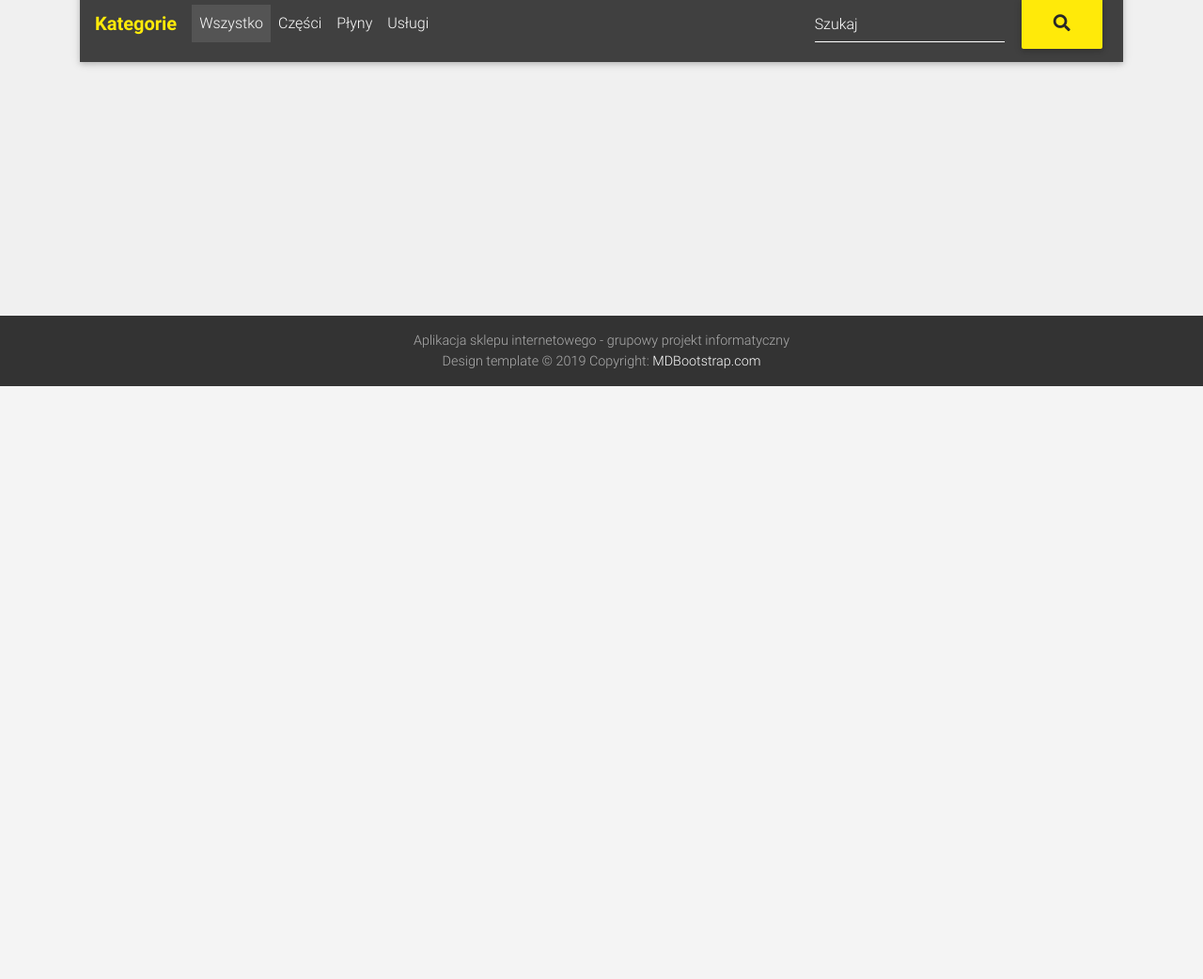
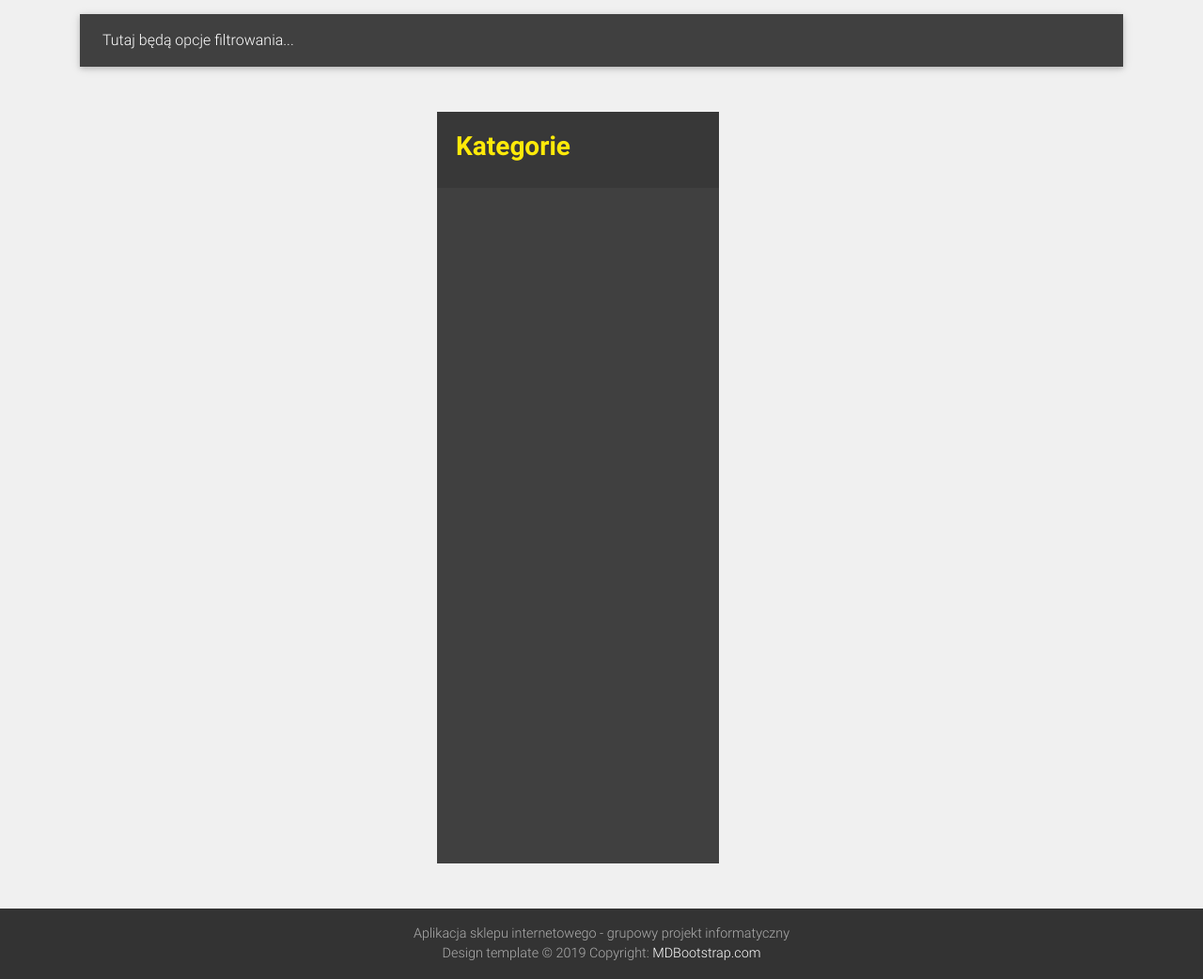
Before and after one commit to IhateTrains/group-project, a Django app: page / in a window 1280 px wide. Shown: the part 390-1432 px from the top of the page at 94% size. Before the commit the page ends 801 px from the top, so only its background shows below. Run offline with Django 3.2, Linux system fonts and the light colour scheme; data that the repository does not hold is empty; some libraries are stand-ins or nearby versions.

Commit message:
category sidebar added + tweaks
search input moved to main navbar
category_bar.html renamed to filter_bar.html
+special_offer.html added
page icon updated

```diff
--- a/pages/templates/pages/base.html
+++ b/pages/templates/pages/base.html
@@ -32,7 +32,7 @@
 
   <!-- Navbar -->
   <nav id="navbar" class="navbar navbar-expand-lg navbar-dark main-navbar scrolling-navbar mb-4">
-    <div class="container">
+    <div class="container-fluid" style="width: 80%;">
 
       <!-- Brand -->
       <a class="navbar-brand waves-effect" href="/">
@@ -51,7 +51,7 @@
       <div class="collapse navbar-collapse" id="navbarSupportedContent">
 
         <!-- Left -->
-        <ul class="navbar-nav mr-auto">
+        <ul class="navbar-nav" id="nav-links">
           {% url 'pages:home' as home %}
           {% url 'pages:sales' as sales %}
           {% url 'pages:shops' as shops %}
@@ -73,6 +73,28 @@
             <a class="nav-link" href="{{ contact }}">Kontakt</a>
           </li>
         </ul>
+
+        <br></br>
+
+        <!-- Search -->
+        <div class="navbar-nav mx-auto">
+          <div class="nav-item">
+            <form class="form-inline" method="POST" action={% url 'pages:search-products' %}>
+
+              {% csrf_token %}
+              <div class="input-group">
+                <input class="form-control" type="text" placeholder="Szukaj" aria-label="Szukaj" name="searched">
+              </div>
+              <div class="input-group-append">
+                <button class="btn yellow-btn search-btn" type="submit">
+                  <i class="fas fa-search"></i>
+                </button>
+              </div>
+
+            </form>
+          </div>
+        </div>
+
 
         <!-- Right -->
         <ul class="navbar-nav nav-flex-icons">
--- a/pages/templates/pages/category.html
+++ b/pages/templates/pages/category.html
@@ -21,7 +21,7 @@
 
 <main>
     <div class="container">
-      {%  include "pages/category_bar.html" %}
+      {%  include "pages/filter_bar.html" %}
 
       <!--Section: Products v.3-->
       <section class="text-center mb-4">
--- a/pages/templates/pages/category_bar.html
+++ /dev/null
@@ -1,49 +0,0 @@
-<nav class="navbar navbar-expand-lg navbar-dark nav-category mt-3 mb-5">
-
-    <!-- Navbar brand -->
-    <span class="navbar-brand">Kategorie</span>
-
-    <!-- Collapse button -->
-    <button class="navbar-toggler" type="button" data-toggle="collapse" data-target="#basicExampleNav"
-      aria-controls="basicExampleNav" aria-expanded="false" aria-label="Toggle navigation">
-      <span class="navbar-toggler-icon"></span>
-    </button>
-
-    <!-- Collapsible content -->
-    <div class="collapse navbar-collapse" id="basicExampleNav">
-
-      <!-- Links -->
-      <ul class="navbar-nav mr-auto">
-        <li class="nav-item active">
-          <a class="nav-link" href="#">Wszystko
-            <span class="sr-only">(current)</span>
-          </a>
-        </li>
-        <li class="nav-item">
-          <a class="nav-link" href="#">Części</a>
-        </li>
-        <li class="nav-item">
-          <a class="nav-link" href="#">Płyny</a>
-        </li>
-        <li class="nav-item">
-          <a class="nav-link" href="#">Usługi</a>
-        </li>
-
-      </ul>
-      <!-- Links -->
-      {% url 'pages:sales' as sales %}
-      {% if request.path != sales %}
-      <form class="form-inline" method="POST" action={% url 'pages:search-products' %}>
-        {% csrf_token %}
-        <div class="md-form my-0">
-          <input class="form-control mr-sm-2" type="text" placeholder="Szukaj" aria-label="Szukaj" name="searched">
-          <button class="btn search-btn" type="submit">
-            <i class="fas fa-search"></i>
-          </button>
-        </div>
-      </form>
-      {% endif %}
-    </div>
-    <!-- Collapsible content -->
-
-  </nav>
--- a/pages/templates/pages/contact.html
+++ b/pages/templates/pages/contact.html
@@ -11,7 +11,7 @@
         {% csrf_token %}
         <div class="md-form my-0">
           <input class="form-control mr-sm-2" type="text" placeholder="Wpisz miasto" aria-label="Szukaj" name="searched">
-          <button class="btn search-btn" type="submit">
+          <button class="btn yellow-btn" type="submit">
             <i class="fas fa-search"></i>
           </button>
         </div>
--- /dev/null
+++ b/pages/templates/pages/filter_bar.html
@@ -0,0 +1,28 @@
+<nav class="navbar navbar-expand-lg navbar-dark nav-category mt-3 mb-5">
+
+  <button type="button" id="sidebarCollapse" class="btn yellow-btn">
+    <i class="fas fa-align-left"></i>
+    <span>Kategorie</span>
+  </button>
+
+    <!-- Navbar brand -->
+
+    <!-- Collapse button -->
+    <button class="navbar-toggler" type="button" data-toggle="collapse" data-target="#filter-bar"
+      aria-controls="filter-bar" aria-expanded="false" aria-label="Toggle navigation">
+      <span class="navbar-toggler-icon"></span>
+    </button>
+
+    <!-- Collapsible content -->
+    <div class="collapse navbar-collapse" id="filter-bar">
+
+      <!-- Links -->
+      <ul class="navbar-nav mr-auto">
+        <li class="nav-item">
+          <a class="nav-link" href="#">Tutaj będą opcje filtrowania...</a>
+        </li>
+      </ul>
+    </div>
+    <!-- Collapsible content -->
+
+  </nav>
--- a/pages/templates/pages/home.html
+++ b/pages/templates/pages/home.html
@@ -4,116 +4,7 @@
 
 {% load cart_template_tags %}
 
-<!--Carousel Wrapper-->
-  <div id="carousel-example-1z" class="carousel slide carousel-fade mx-auto" data-ride="carousel">
-
-    <!--Indicators-->
-    <ol class="carousel-indicators">
-      <li data-target="#carousel-example-1z" data-slide-to="0" class="active"></li>
-      <li data-target="#carousel-example-1z" data-slide-to="1"></li>
-      <li data-target="#carousel-example-1z" data-slide-to="2"></li>
-    </ol>
-    <!--/.Indicators-->
-
-    <!--Slides-->
-    <div class="carousel-inner" role="listbox">
-
-      <!--First slide-->
-      <div class="carousel-item active">
-        <div class="view" style="background-image: url('https://libreshot.com/wp-content/uploads/2018/02/classic-car-interior.jpg'); background-repeat: no-repeat; background-size: cover;">
-
-          <!-- Mask & flexbox options-->
-          <div class="mask rgba-black-strong d-flex justify-content-center align-items-center">
-
-            <!-- Content -->
-            <div class="text-center white-text mx-5 wow fadeIn">
-              <h1 class="mb-4">
-                <strong>Oferta specjalna</strong>
-              </h1>
-
-              <p>
-                <strong>Tutaj może być jakiś opis :)</strong>
-              </p>
-
-            </div>
-            <!-- Content -->
-
-          </div>
-          <!-- Mask & flexbox options-->
-
-        </div>
-      </div>
-      <!--/First slide-->
-
-      <!--Second slide-->
-      <div class="carousel-item">
-        <div class="view" style="background-image: url('https://cdn.pixabay.com/photo/2018/06/17/10/07/auto-part-3480231_960_720.jpg'); background-repeat: no-repeat; background-size: cover;">
-
-          <!-- Mask & flexbox options-->
-          <div class="mask rgba-black-strong d-flex justify-content-center align-items-center">
-
-            <!-- Content -->
-            <div class="text-center white-text mx-5 wow fadeIn">
-              <h1 class="mb-4">
-                <strong>Oferta specjalna</strong>
-              </h1>
-
-              <p>
-                <strong>Tutaj może być jakiś opis :)</strong>
-              </p>
-
-            </div>
-            <!-- Content -->
-
-          </div>
-          <!-- Mask & flexbox options-->
-
-        </div>
-      </div>
-      <!--/Second slide-->
-
-      <!--Third slide-->
-      <div class="carousel-item">
-        <div class="view" style="background-image: url('https://pixnio.com/free-images/2018/11/27/2018-11-27-15-52-20-1200x714.jpg'); background-repeat: no-repeat; background-size: cover;">
-
-          <!-- Mask & flexbox options-->
-          <div class="mask rgba-black-strong d-flex justify-content-center align-items-center">
-
-            <!-- Content -->
-            <div class="text-center white-text mx-5 wow fadeIn">
-              <h1 class="mb-4">
-                <strong>Oferta specjalna</strong>
-              </h1>
-
-              <p>
-                <strong>Tutaj może być jakiś opis :)</strong>
-              </p>
-
-            </div>
-            <!-- Content -->
-
-          </div>
-          <!-- Mask & flexbox options-->
-
-        </div>
-      </div>
-      <!--/Third slide-->
-
-    </div>
-    <!--/.Slides-->
-
-    <!--Controls-->
-    <a class="carousel-control-prev" href="#carousel-example-1z" role="button" data-slide="prev">
-      <span class="carousel-control-prev-icon" aria-hidden="true"></span>
-      <span class="sr-only">Previous</span>
-    </a>
-    <a class="carousel-control-next" href="#carousel-example-1z" role="button" data-slide="next">
-      <span class="carousel-control-next-icon" aria-hidden="true"></span>
-      <span class="sr-only">Next</span>
-    </a>
-    <!--/.Controls-->
-
-  </div>
+{%  include "pages/special_offer.html" %}
 
 <!-- Floating cart -->
 {% if user.is_authenticated %}
@@ -131,14 +22,32 @@
 
 <main>
   <div class="container">
-      {%  include "pages/category_bar.html" %}
+    {%  include "pages/filter_bar.html" %}
+  </div>
+  <div class="wrapper" id="main-wrapper">
 
+    <nav id="sidebar">
+      <div class="sidebar-header">
+        <h3>Kategorie</h3>
+      </div>
+
+      <ul class="list-unstyled components">
+        {% for item in categories %}
+        <li>
+          <a class="category-name" href="#">{{ item.name }}</a>
+        </li>
+        {% endfor %}
+      </ul>
+    </nav>
+
+    <div class="page-content-wrapper">
+      <div class="container" id="content">
         <!--Section: Products v.3-->
         <section class="text-center mb-4">
 
             <!--Grid row-->
             <div class="row wow fadeIn">
-            {% for item in object_list %}
+              {% for item in product_list %}
               <!--Grid column-->
               <div class="col-lg-3 col-md-6 mb-4">
                 <!--Product Card-->
@@ -148,7 +57,6 @@
               <!--Grid column-->
               {% endfor %}
 
-
             </div>
             <!--Grid row-->
 
@@ -156,6 +64,8 @@
           <!--Section: Products v.3-->
 
       </div>
+    </div>
+  </div>
 </main>
   <!--Main layout-->
 
--- a/pages/templates/pages/sales.html
+++ b/pages/templates/pages/sales.html
@@ -7,7 +7,7 @@
     <div class="container">
 
       <!--Navbar-->
-      {%  include "pages/category_bar.html" %}
+      {%  include "pages/filter_bar.html" %}
 
       <!--Section: Products v.3-->
       <section class="text-center mb-4">
--- a/pages/templates/pages/scripts.html
+++ b/pages/templates/pages/scripts.html
@@ -24,3 +24,4 @@ new WOW().init();
 
 <!-- Skrypty -->
 <script type="text/javascript" src="{% static 'js/main/shopping-cart.js' %}"></script>
+<script type="text/javascript" src="{% static 'js/main/main.js' %}"></script>
--- a/pages/templates/pages/search_points.html
+++ b/pages/templates/pages/search_points.html
@@ -11,7 +11,7 @@
         {% csrf_token %}
         <div class="md-form my-0">
           <input class="form-control mr-sm-2" type="text" placeholder="Wpisz miasto" aria-label="Szukaj" name="searched">
-          <button class="btn search-btn" type="submit">
+          <button class="btn yellow-btn" type="submit">
             <i class="fas fa-search"></i>
           </button>
         </div>
--- /dev/null
+++ b/pages/templates/pages/special_offer.html
@@ -0,0 +1,112 @@
+<!--Carousel Wrapper-->
+<div class="container">
+  <div id="carousel-example-1z" class="carousel slide carousel-fade mx-auto" data-ride="carousel">
+
+    <!--Indicators-->
+    <ol class="carousel-indicators">
+      <li data-target="#carousel-example-1z" data-slide-to="0" class="active"></li>
+      <li data-target="#carousel-example-1z" data-slide-to="1"></li>
+      <li data-target="#carousel-example-1z" data-slide-to="2"></li>
+    </ol>
+    <!--/.Indicators-->
+
+    <!--Slides-->
+    <div class="carousel-inner" role="listbox">
+
+      <!--First slide-->
+      <div class="carousel-item active">
+        <div class="view" style="background-image: url('https://libreshot.com/wp-content/uploads/2018/02/classic-car-interior.jpg'); background-repeat: no-repeat; background-size: cover;">
+
+          <!-- Mask & flexbox options-->
+          <div class="mask rgba-black-strong d-flex justify-content-center align-items-center">
+
+            <!-- Content -->
+            <div class="text-center white-text mx-5 wow fadeIn">
+              <h1 class="mb-4">
+                <strong>Oferta specjalna</strong>
+              </h1>
+
+              <p>
+                <strong>Tutaj może być jakiś opis :)</strong>
+              </p>
+
+            </div>
+            <!-- Content -->
+
+          </div>
+          <!-- Mask & flexbox options-->
+
+        </div>
+      </div>
+      <!--/First slide-->
+
+      <!--Second slide-->
+      <div class="carousel-item">
+        <div class="view" style="background-image: url('https://cdn.pixabay.com/photo/2018/06/17/10/07/auto-part-3480231_960_720.jpg'); background-repeat: no-repeat; background-size: cover;">
+
+          <!-- Mask & flexbox options-->
+          <div class="mask rgba-black-strong d-flex justify-content-center align-items-center">
+
+            <!-- Content -->
+            <div class="text-center white-text mx-5 wow fadeIn">
+              <h1 class="mb-4">
+                <strong>Oferta specjalna</strong>
+              </h1>
+
+              <p>
+                <strong>Tutaj może być jakiś opis :)</strong>
+              </p>
+
+            </div>
+            <!-- Content -->
+
+          </div>
+          <!-- Mask & flexbox options-->
+
+        </div>
+      </div>
+      <!--/Second slide-->
+
+      <!--Third slide-->
+      <div class="carousel-item">
+        <div class="view" style="background-image: url('https://pixnio.com/free-images/2018/11/27/2018-11-27-15-52-20-1200x714.jpg'); background-repeat: no-repeat; background-size: cover;">
+
+          <!-- Mask & flexbox options-->
+          <div class="mask rgba-black-strong d-flex justify-content-center align-items-center">
+
+            <!-- Content -->
+            <div class="text-center white-text mx-5 wow fadeIn">
+              <h1 class="mb-4">
+                <strong>Oferta specjalna</strong>
+              </h1>
+
+              <p>
+                <strong>Tutaj może być jakiś opis :)</strong>
+              </p>
+
+            </div>
+            <!-- Content -->
+
+          </div>
+          <!-- Mask & flexbox options-->
+
+        </div>
+      </div>
+      <!--/Third slide-->
+
+    </div>
+    <!--/.Slides-->
+
+    <!--Controls-->
+    <a class="carousel-control-prev" href="#carousel-example-1z" role="button" data-slide="prev">
+      <span class="carousel-control-prev-icon" aria-hidden="true"></span>
+      <span class="sr-only">Previous</span>
+    </a>
+    <a class="carousel-control-next" href="#carousel-example-1z" role="button" data-slide="next">
+      <span class="carousel-control-next-icon" aria-hidden="true"></span>
+      <span class="sr-only">Next</span>
+    </a>
+    <!--/.Controls-->
+
+</div>
+</div>
--- a/pages/views.py
+++ b/pages/views.py
@@ -10,14 +10,22 @@ from django.shortcuts import render, get_object_or_404, redirect
 from django.utils import timezone
 from django.views.generic import ListView, DetailView, View
 # project
-from .models import Product, Order, OrderLine, SzikPoint
+from .models import Product, Category, Order, OrderLine, SzikPoint
 from .forms import CreateUserForm, CreateProfileForm
 from . import services
 
 
 class HomeView(ListView):
-    model = Product
     template_name = "pages/home.html"
+
+    def get_context_data(self, **kwargs):
+        context = super().get_context_data(**kwargs)
+        context['product_list'] = Product.objects.all()  # temporary
+        context['categories'] = Category.objects.all()  # temporary
+        return context
+
+    def get_queryset(self):
+        return Product.objects.all()
 
 
 class SalesView(ListView):
--- a/static/css/style.css
+++ b/static/css/style.css
@@ -2,25 +2,19 @@ html,
 body {
   height: 100vh;
   background-color: #f0f0f0;
+  transition: all 3ms;
+}
+
+@media (max-width: 1280px) {
+  #nav-links {
+    margin-top: 30px;
+    transition: all 3ms;
+  }
 }
 
 .carousel {
-  width: 70%;
+  width: 100%;
   height: 30vh;
-}
-
-@media (max-width: 740px) {
-  .carousel {
-    height: 45vh;
-    width: 90%;
-  }
-}
-
-@media (min-width: 800px) and (max-width: 850px) {
-  .carousel {
-    height: 45vh;
-    width: 90%;
-  }
 }
 
 #floating-cart {
@@ -48,13 +42,16 @@ body {
 
 .nav-category .navbar-brand {
   color: #FFEA09;
-  font-weight: bold;
+}
+
+.yellow-btn {
+  color: #282828;
+  background-color: #FFEA09;
 }
 
 .search-btn {
-  color: #282828;
-  background-color: #FFEA09;
-  font-size: 18px;
+  font-size: 16px !important;
+  width: 100px;
 }
 
 .product-list-img img {
@@ -66,9 +63,102 @@ body {
   padding: 20px;
 }
 
+@media (max-width: 1280px) {
+  .product-list-img img {
+    height: 180px;
+    max-width: 192px;
+  }
+}
+
 .product-img {
   max-height: 420px;
   width: auto;
   margin-left: auto;
   margin-right: auto;
 }
+
+.wrapper {
+  display: flex;
+  width: 100%;
+  align-items: stretch;
+  justify-content: center;
+  transition: all 0.3s;
+}
+
+#content {
+  width: 100%;
+  padding: 20px;
+  min-height: 100vh;
+  transition: all 0.3s;
+}
+
+/*
+    SIDE BAR KATEGORIE
+*/
+
+#sidebar {
+  min-width: 300px;
+  max-width: 350px;
+  background: #404040;
+  color: #fff;
+  transition: all 0.3s;
+  margin-right: 10px;
+}
+
+a, a:hover, a:focus {
+  color: inherit;
+  text-decoration: none;
+  transition: all 0.3s;
+}
+
+#sidebar .sidebar-header {
+  padding: 20px;
+  color: #FFEA09;
+  background: #383838;
+}
+
+#sidebar .sidebar-header h3 {
+  font-weight: bold;
+}
+
+#sidebar ul.components {
+  padding: 20px;
+}
+
+#sidebar ul p {
+  color: #fff;
+  padding: 10px;
+}
+
+#sidebar ul li a {
+  padding: 10px;
+  font-size: 1.1em;
+  display: block;
+}
+
+#sidebar ul li a:hover {
+  color: #282828;
+  background: #FFEA09;
+}
+
+a[data-toggle="collapse"] {
+    position: relative;
+}
+
+#sidebarCollapse {
+  display: none;
+}
+
+@media (max-width: 768px) {
+
+  #sidebar {
+    margin-left: -275px;
+    display: none;
+  }
+  #sidebar.active {
+    margin-left: 0;
+  }
+  #sidebarCollapse {
+    display: block;
+  }
+}
--- /dev/null
+++ b/static/js/main/main.js
@@ -0,0 +1,65 @@
+$(document).ready(function () {
+    // Category sidebar
+    var tg_disabled = false;
+    var sm_display = false;
+
+    function sidebar_update_by_res() {
+        if ($(window).width() > 768) {
+            $('#content').css('display', 'block');
+            $('#sidebar').addClass('active');
+            $('#sidebar').css('display', 'block');
+            sm_display = false;
+        } else {
+            if (sm_display) {
+                $('#content').css('display', 'none');
+            } else {
+                $('#content').css('display', 'block');
+            }
+            $('#sidebar').removeClass('active');
+            $('#sidebar').css('display', 'none');
+        }
+    }
+
+    function show_sidebar() {
+        $('#sidebar').css('display', 'block');
+        setTimeout(function() {
+            $('#sidebar').addClass('active');
+            $('#content').css('display', 'none');
+            tg_disabled = false;
+        }, 10);
+    }
+
+    function hide_sidebar() {
+        $('#sidebar').removeClass('active');
+        setTimeout(function() {
+            $('#sidebar').css('display', 'none');
+            $('#content').css('display', 'block');
+            tg_disabled = false;
+        }, 300);
+    }
+
+    $('#sidebarCollapse').on('click', function () {
+        if (!tg_disabled) {
+            tg_disabled = true;
+            if ($('#sidebar').css('display') == 'block') {
+                hide_sidebar();
+                sm_display = false;
+            } else {
+                show_sidebar();
+                sm_display = true;
+            }
+        }
+    });
+
+    $('.category-name').on('click', function () {
+        if($(window).width() <= 768) {
+            hide_sidebar();
+        }
+    });
+
+    $( window ).resize(function() {
+        sidebar_update_by_res();
+    });
+
+    sidebar_update_by_res();
+});
```
Also changed, not shown: static/img/icon_square.png. Lines whose indentation alone changed are shown as unchanged.
